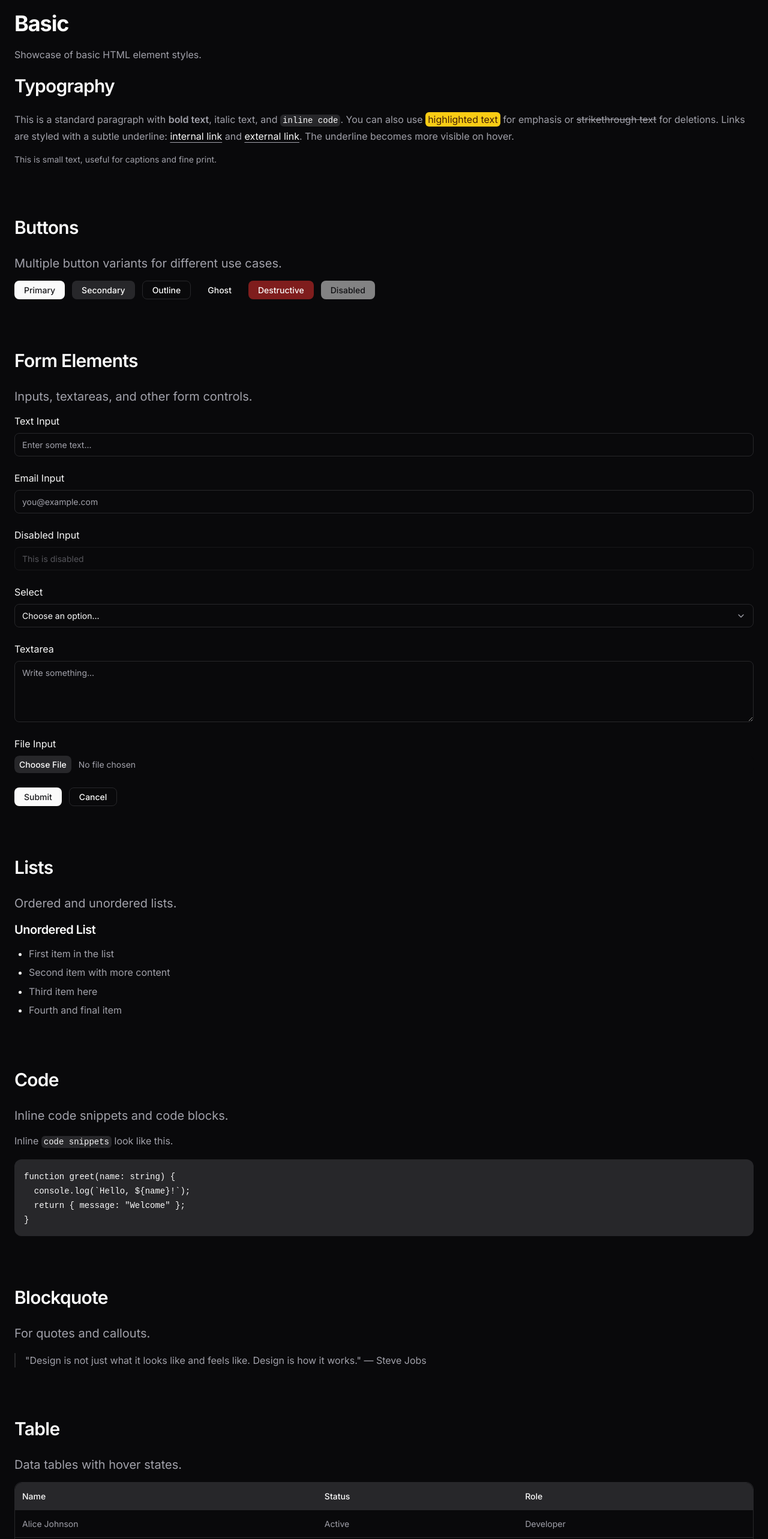
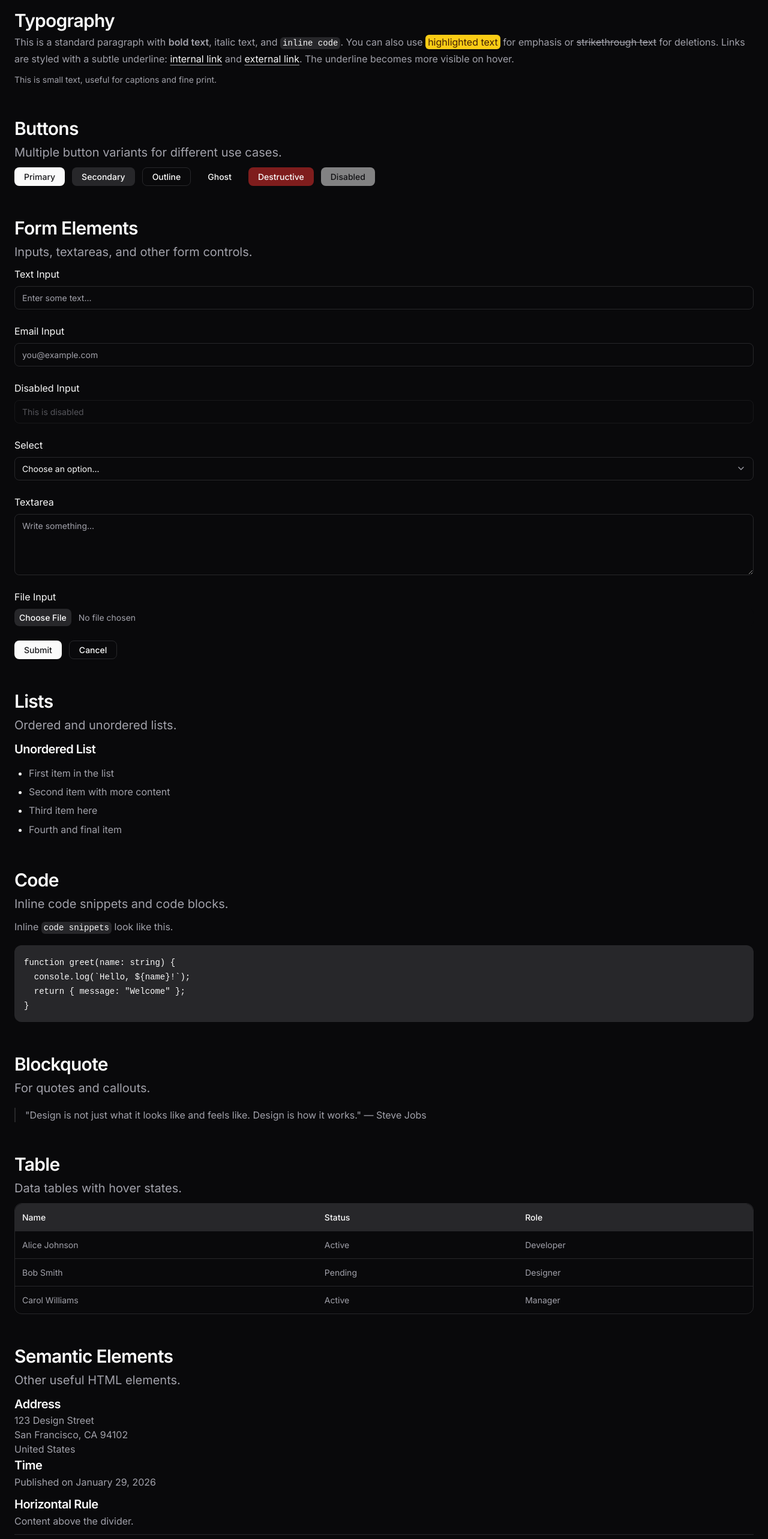
Before and after one commit to wmaurin/web-template, a React (Vite) app: page /basic in a window 1280 px wide. Shown: the part 60-2626 px from the top of the page at 60% size. Built offline with nearby package versions, Linux system fonts and the light colour scheme.

Commit message:
refactor: improve some spacing and remove headers

```diff
--- a/src/index.css
+++ b/src/index.css
@@ -75,7 +75,7 @@
   --spacing-scroll-margin: 5rem;
   --spacing-underline-offset: 4px;
   --spacing-textarea-min-height: 5rem;
-  --spacing-section-margin: 5rem;
+  --spacing-section-margin: 3rem;
   --spacing-scrollbar: 0.5rem;
 
   /* Additional colors */
@@ -140,27 +140,18 @@ h1 {
   font-size: var(--font-size-4xl);
   font-weight: var(--font-weight-bold);
   letter-spacing: var(--letter-spacing-tighter);
-  margin-bottom: var(--padding-lg);
-  margin-top: var(--padding-xl);
 }
 
 h2 {
   font-size: var(--font-size-3xl);
-  margin-bottom: var(--padding-lg);
-  margin-top: var(--padding-xl);
-  padding-bottom: var(--padding-md);
 }
 
 h3 {
   font-size: var(--font-size-2xl);
-  margin-bottom: var(--padding-md);
-  margin-top: var(--padding-lg);
 }
 
 h4 {
   font-size: var(--font-size-xl);
-  margin-bottom: var(--padding-md);
-  margin-top: var(--padding-lg);
 }
 
 a {
@@ -178,7 +169,7 @@ a:hover {
 p {
   color: var(--color-muted-foreground);
   line-height: var(--line-height-relaxed);
-  margin-bottom: var(--padding-lg);
+  margin-bottom: var(--padding-md);
 }
 
 p.lead {
@@ -538,7 +529,7 @@ q {
 hr {
   border: none;
   border-top: 1px solid var(--color-border);
-  margin: var(--padding-2xl) 0;
+  margin: var(--padding-md) 0;
 }
 
 ::selection {
--- a/src/pages/Basic.tsx
+++ b/src/pages/Basic.tsx
@@ -3,11 +3,6 @@ import { Section } from '../components';
 function Basic() {
   return (
     <div>
-      <header>
-        <h1>Basic</h1>
-        <p>Showcase of basic HTML element styles.</p>
-      </header>
-
       <Section header="Typography">
         <div>
           <p>
--- a/src/pages/Components.tsx
+++ b/src/pages/Components.tsx
@@ -3,10 +3,6 @@ import { Hero, Features, Cards, Gallery, Form, Table } from '../components';
 function Components() {
   return (
     <div>
-      <header>
-        <h1>Components</h1>
-        <p>Showcase of components.</p>
-      </header>
       <Hero
         title="Hero"
         description="This is a hero section with a title, description, and primary and secondary actions."
```
